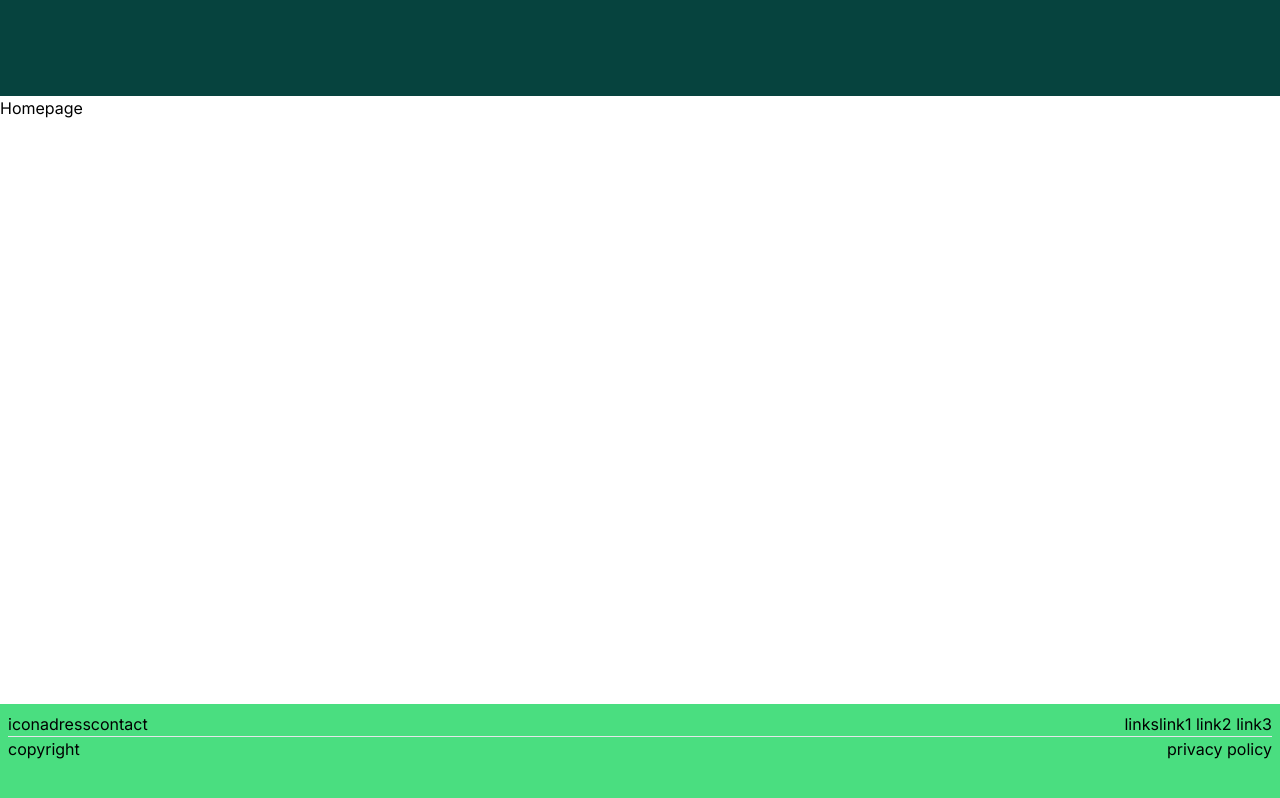
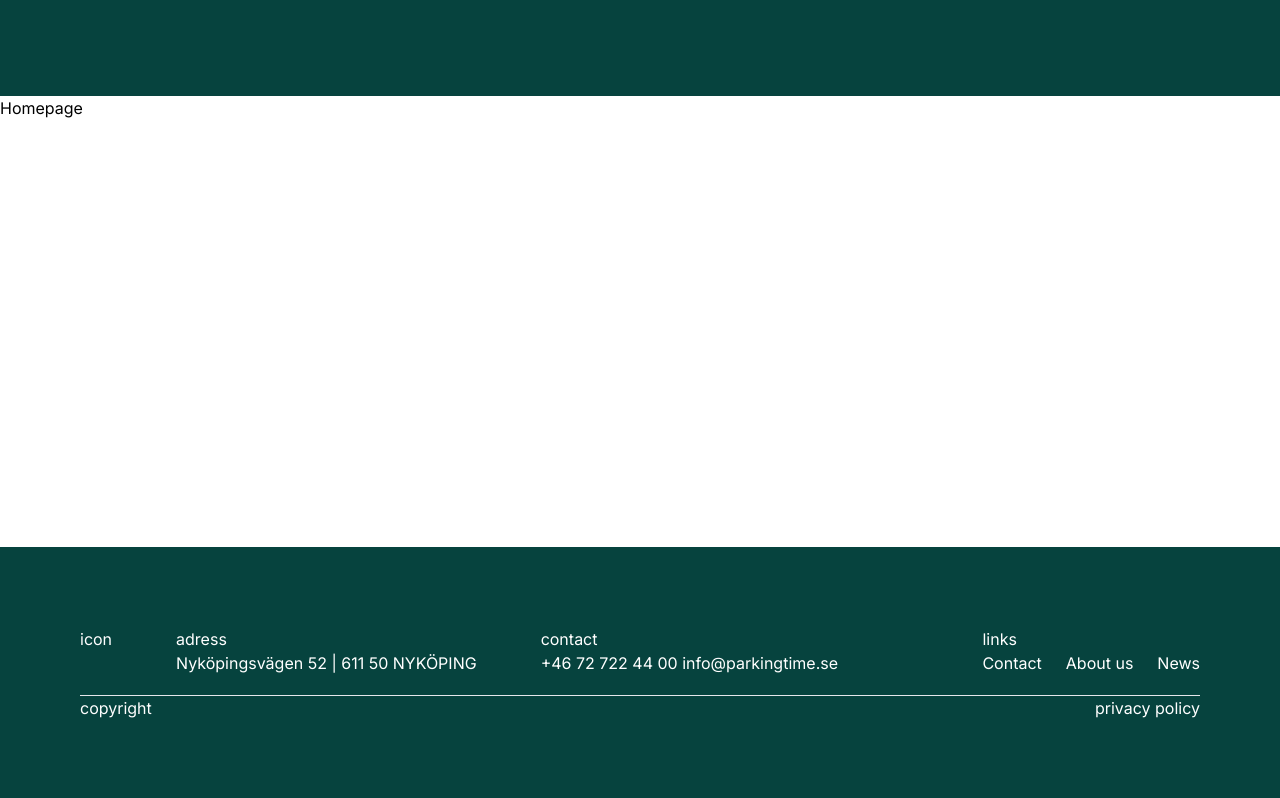
Before and after one commit to Legendarius-K/parking_time, a Next.js app: page / in a window 1280 px wide. Built offline with nearby package versions, Linux system fonts and the light colour scheme.

Commit message:
added some styling to the footer

```diff
--- a/src/components/Footer/index.tsx
+++ b/src/components/Footer/index.tsx
@@ -2,16 +2,26 @@
 
 const Footer = () => {
     return (
-        <footer className="h-24 p-2 bg-green-400">
+        <footer className="p-20 bg-pt-primary text-white gap-5 flex flex-col">
             <div className="flex justify-between">
-                <div className="flex">
+                <div className="flex gap-16">
                     <div className="">icon</div>
-                    <div className="">adress</div>
-                    <div className="">contact</div>
+                    <div className="flex-col">
+                        <p className="">adress</p>
+                        <p className="">Nyköpingsvägen 52 | 611 50 NYKÖPING</p>
+                        </div>
+                    <div className="flex-col">
+                        <p className="">contact</p>
+                        <p className="">+46 72 722 44 00 info@parkingtime.se</p>
+                    </div>
                 </div>
-                <div className="flex">
+                <div className="flex-col ">
                     <div className="">links</div>
-                    <div className="">link1 link2 link3</div>
+                    <div className="flex gap-6">
+                        <p className="">Contact</p>
+                        <p className="">About us</p>
+                        <p className="">News</p>
+                    </div>
                 </div>
             </div>
             <div className="border-solid border-0 border-t">
```
